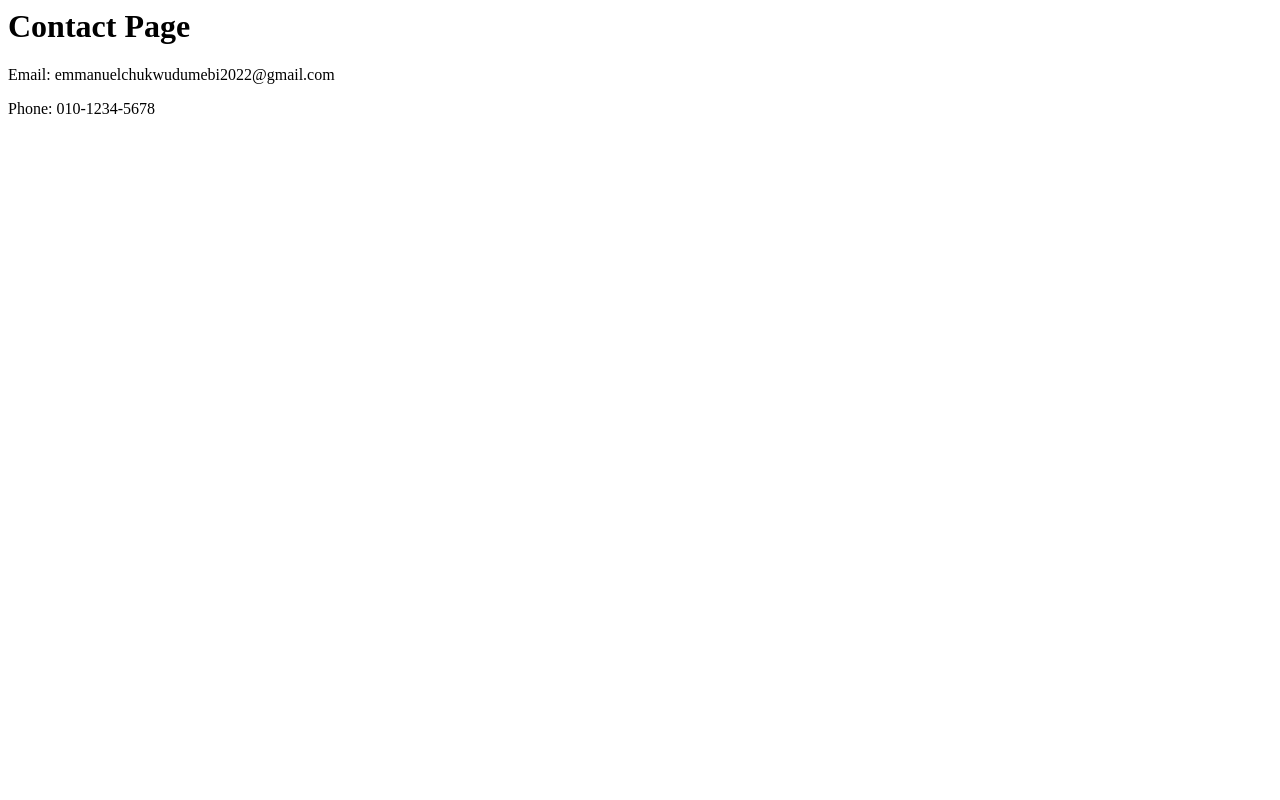
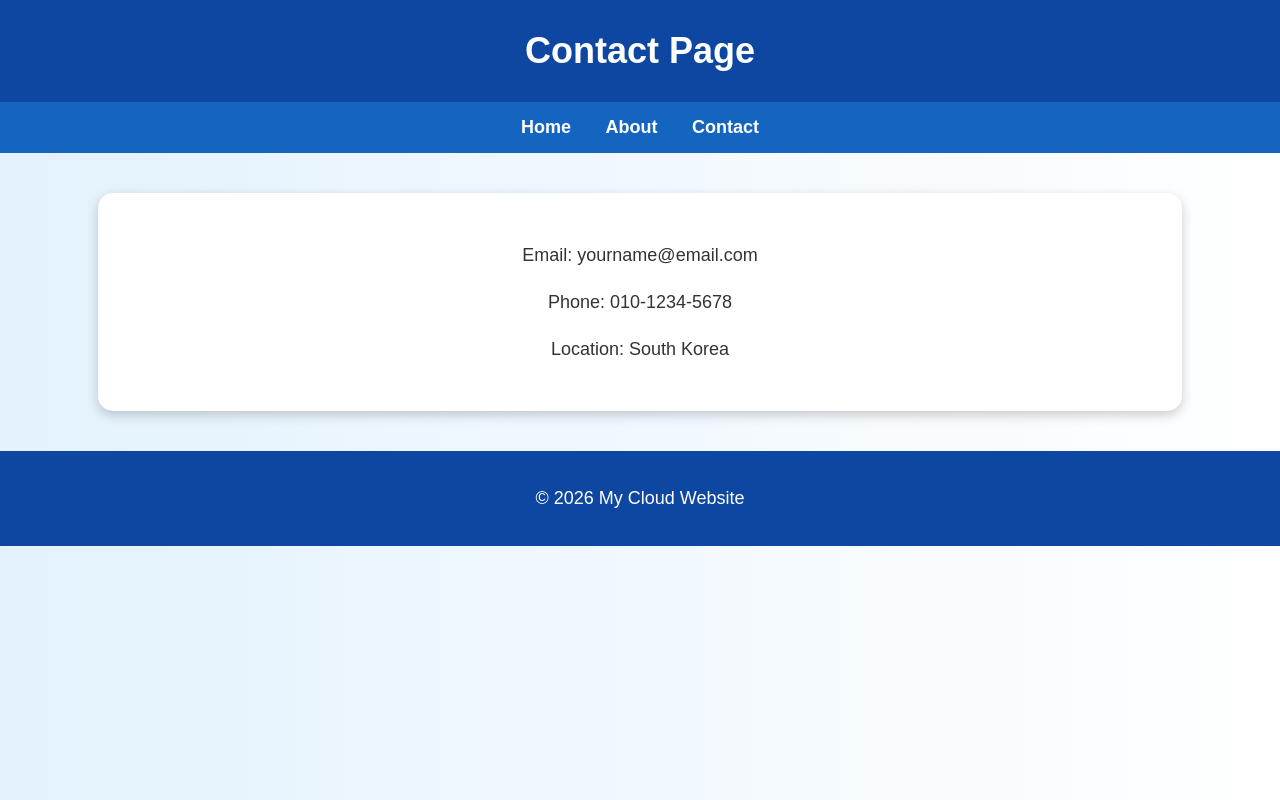
Before and after one commit to Chukwudumebi-04/Cloud-Computing, a plain HTML site: page contact.html in a window 1280 px wide. Drawn offline with Linux system fonts and the light colour scheme.

Commit message:
Update contact.html

```diff
--- a/contact.html
+++ b/contact.html
@@ -1,6 +1,33 @@
+<!DOCTYPE html>
+<html>
+<head>
+    <title>Contact</title>
+    <link rel="stylesheet" href="style.css">
+</head>
 
-<h1>Contact Page</h1>
+<body>
 
-<p>Email: emmanuelchukwudumebi2022@gmail.com</p>
+<header>
+    <h1>Contact Page</h1>
+</header>
 
-<p>Phone: 010-1234-5678</p>
+<nav>
+    <a href="index.html">Home</a>
+    <a href="about.html">About</a>
+    <a href="contact.html">Contact</a>
+</nav>
+
+<section>
+    <p>Email: yourname@email.com</p>
+
+    <p>Phone: 010-1234-5678</p>
+
+    <p>Location: South Korea</p>
+</section>
+
+<footer>
+    <p>&copy; 2026 My Cloud Website</p>
+</footer>
+
+</body>
+</html>
```
